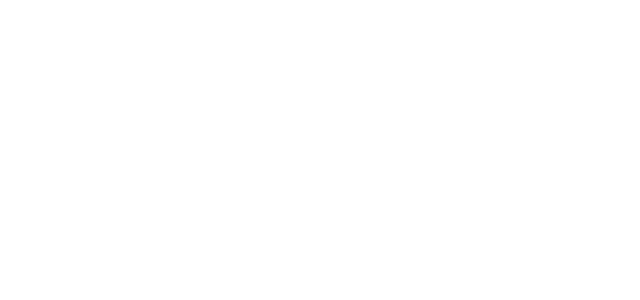
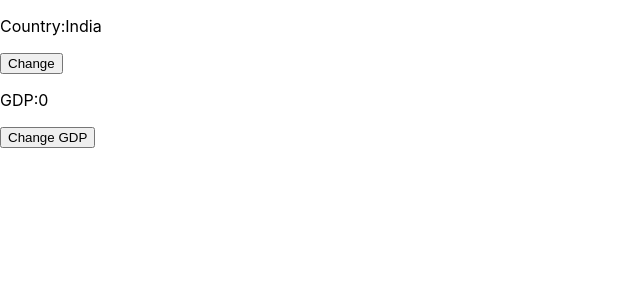
Before and after one commit to Dharmikpaneliy/Batch-9, a React (Create React App) app: page / in a window 1280 px wide. Shown: the top 300 px of the page, without its empty margins (0-640 px from the left). Built offline with nearby package versions, Linux system fonts and the light colour scheme.

Commit message:
Git_setup

```diff
--- a/src/App.js
+++ b/src/App.js
@@ -1,4 +1,5 @@
 import React from 'react';
+import CountryFun from './containers/country/countryFun';
 
 function App(props) {
 
@@ -6,6 +7,9 @@
     return (
     <>
 
+    <CountryFun />
+
+
     </>
   );
 };
--- /dev/null
+++ b/src/containers/country/countryFun.js
@@ -0,0 +1,23 @@
+import React, { useState } from 'react';
+
+function CountryFun(props) {
+
+    const[Country,setCountry]=useState('India');
+    const [gdp,setGDP] = useState(0)
+
+    const changeCountry = () => {
+        setCountry('uk')
+    }
+
+    return (
+        <div>
+            <p>Country:{Country}</p>
+            <button onClick = {()=>changeCountry()}>Change</button>
+
+            <p>GDP:{gdp}</p>
+            <button onClick = {() => setGDP(6.5)}>Change GDP</button>
+        </div>
+    );
+}
+
+export default CountryFun;
```
